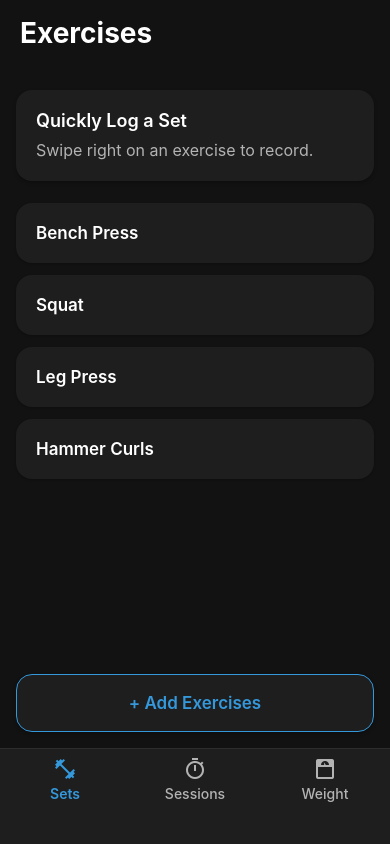
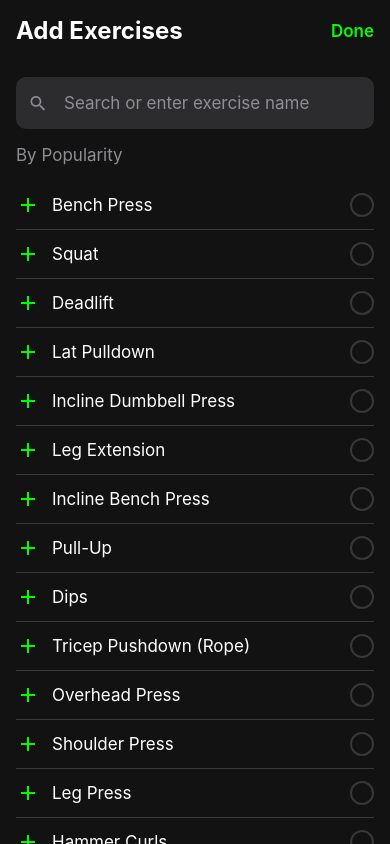
Before and after one commit to 1tzkaos/Workout-App, a React Native app: screen /AddExercise in a window 390 px wide. Built offline with nearby package versions, Linux system fonts and the light colour scheme.

Commit message:
add exercise modal

```diff
--- a/App.js
+++ b/App.js
@@ -7,6 +7,7 @@ import HomeScreen from "./screens/HomeScreen";
 import ExerciseDetailScreen from "./screens/ExerciseDetailScreen";
 import AddSetScreen from "./screens/AddSetScreen";
 import AnalyticsScreen from "./screens/AnalyticsScreen";
+import AddExerciseScreen from "./screens/AddExerciseScreen";
 
 const Stack = createNativeStackNavigator();
 
@@ -27,6 +28,14 @@ export default function App() {
           />
           <Stack.Screen name="AddSet" component={AddSetScreen} />
           <Stack.Screen name="Analytics" component={AnalyticsScreen} />
+          <Stack.Screen
+            name="AddExercise"
+            component={AddExerciseScreen}
+            options={{
+              presentation: "modal",
+              animation: "slide_from_bottom",
+            }}
+          />
         </Stack.Navigator>
       </NavigationContainer>
     </SafeAreaProvider>
--- /dev/null
+++ b/screens/AddExerciseScreen.js
@@ -0,0 +1,200 @@
+// screens/AddExerciseScreen.js
+import React, { useState } from "react";
+import {
+  View,
+  Text,
+  StyleSheet,
+  TouchableOpacity,
+  TextInput,
+  ScrollView,
+  StatusBar,
+} from "react-native";
+import { useSafeAreaInsets } from "react-native-safe-area-context";
+import AsyncStorage from "@react-native-async-storage/async-storage";
+import { MaterialCommunityIcons } from "@expo/vector-icons";
+
+const POPULAR_EXERCISES = [
+  "Bench Press",
+  "Squat",
+  "Deadlift",
+  "Lat Pulldown",
+  "Incline Dumbbell Press",
+  "Leg Extension",
+  "Incline Bench Press",
+  "Pull-Up",
+  "Dips",
+  "Tricep Pushdown (Rope)",
+  "Overhead Press",
+  "Shoulder Press",
+  "Leg Press",
+  "Hammer Curls",
+];
+
+export default function AddExerciseScreen({ navigation }) {
+  const insets = useSafeAreaInsets();
+  const [searchText, setSearchText] = useState("");
+  const [selectedExercises, setSelectedExercises] = useState(new Set());
+
+  const toggleExercise = async (exercise) => {
+    const newSelected = new Set(selectedExercises);
+    if (newSelected.has(exercise)) {
+      newSelected.delete(exercise);
+    } else {
+      newSelected.add(exercise);
+    }
+    setSelectedExercises(newSelected);
+  };
+
+  const saveExercises = async () => {
+    try {
+      const exercisesJson = await AsyncStorage.getItem("@exercises");
+      let exercises = exercisesJson ? JSON.parse(exercisesJson) : [];
+
+      // Add new exercises
+      const newExercises = Array.from(selectedExercises).map((name) => ({
+        id: Date.now().toString() + Math.random().toString(36).substr(2, 9),
+        name,
+      }));
+
+      exercises = [...exercises, ...newExercises];
+      await AsyncStorage.setItem("@exercises", JSON.stringify(exercises));
+      navigation.goBack();
+    } catch (error) {
+      console.error("Error saving exercises:", error);
+    }
+  };
+
+  const filteredExercises = POPULAR_EXERCISES.filter((exercise) =>
+    exercise.toLowerCase().includes(searchText.toLowerCase())
+  );
+
+  return (
+    <View style={[styles.container, { paddingTop: insets.top }]}>
+      <StatusBar barStyle="light-content" />
+
+      {/* Header */}
+      <View style={styles.header}>
+        <Text style={styles.headerTitle}>Add Exercises</Text>
+        <TouchableOpacity onPress={saveExercises}>
+          <Text style={styles.doneButton}>Done</Text>
+        </TouchableOpacity>
+      </View>
+
+      {/* Search Bar */}
+      <View style={styles.searchContainer}>
+        <MaterialCommunityIcons name="magnify" size={20} color="#8E8E93" />
+        <TextInput
+          style={styles.searchInput}
+          placeholder="Search or enter exercise name"
+          placeholderTextColor="#8E8E93"
+          value={searchText}
+          onChangeText={setSearchText}
+        />
+      </View>
+
+      {/* Popular Exercises List */}
+      <View style={styles.listContainer}>
+        <Text style={styles.sectionTitle}>By Popularity</Text>
+        <ScrollView>
+          {filteredExercises.map((exercise) => (
+            <TouchableOpacity
+              key={exercise}
+              style={styles.exerciseItem}
+              onPress={() => toggleExercise(exercise)}
+            >
+              <View style={styles.exerciseLeftSection}>
+                {selectedExercises.has(exercise) ? (
+                  <MaterialCommunityIcons
+                    name="check"
+                    size={24}
+                    color="#00FF00"
+                  />
+                ) : (
+                  <MaterialCommunityIcons
+                    name="plus"
+                    size={24}
+                    color="#00FF00"
+                  />
+                )}
+                <Text style={styles.exerciseName}>{exercise}</Text>
+              </View>
+              <View style={styles.circleIndicator} />
+            </TouchableOpacity>
+          ))}
+        </ScrollView>
+      </View>
+    </View>
+  );
+}
+
+const styles = StyleSheet.create({
+  container: {
+    flex: 1,
+    backgroundColor: "#121212",
+  },
+  header: {
+    flexDirection: "row",
+    justifyContent: "space-between",
+    alignItems: "center",
+    padding: 16,
+  },
+  headerTitle: {
+    fontSize: 24,
+    fontWeight: "bold",
+    color: "#FFFFFF",
+  },
+  doneButton: {
+    color: "#00FF00",
+    fontSize: 17,
+    fontWeight: "600",
+  },
+  searchContainer: {
+    flexDirection: "row",
+    alignItems: "center",
+    backgroundColor: "#2C2C2E",
+    margin: 16,
+    padding: 8,
+    borderRadius: 10,
+    paddingHorizontal: 12,
+  },
+  searchInput: {
+    flex: 1,
+    color: "#FFFFFF",
+    fontSize: 17,
+    marginLeft: 8,
+    padding: 8,
+  },
+  listContainer: {
+    flex: 1,
+    paddingHorizontal: 16,
+  },
+  sectionTitle: {
+    color: "#8E8E93",
+    fontSize: 17,
+    marginBottom: 16,
+  },
+  exerciseItem: {
+    flexDirection: "row",
+    justifyContent: "space-between",
+    alignItems: "center",
+    paddingVertical: 12,
+    borderBottomWidth: 0.5,
+    borderBottomColor: "#38383A",
+  },
+  exerciseLeftSection: {
+    flexDirection: "row",
+    alignItems: "center",
+  },
+  exerciseName: {
+    color: "#FFFFFF",
+    fontSize: 17,
+    marginLeft: 12,
+  },
+  circleIndicator: {
+    width: 24,
+    height: 24,
+    borderRadius: 12,
+    borderWidth: 2,
+    borderColor: "#38383A",
+  },
+});
--- a/screens/HomeScreen.js
+++ b/screens/HomeScreen.js
@@ -94,8 +94,10 @@ export default function HomeScreen({ navigation }) {
         {exercises.map((exercise) => renderExercise(exercise))}
       </View>
 
-      {/* Add Exercise Button */}
-      <TouchableOpacity style={styles.addButton}>
+      <TouchableOpacity
+        style={styles.addButton}
+        onPress={() => navigation.navigate("AddExercise")}
+      >
         <Text style={styles.addButtonText}>+ Add Exercises</Text>
       </TouchableOpacity>
 
```
Also changed, not shown: pics/IMG_5067.png (added).
